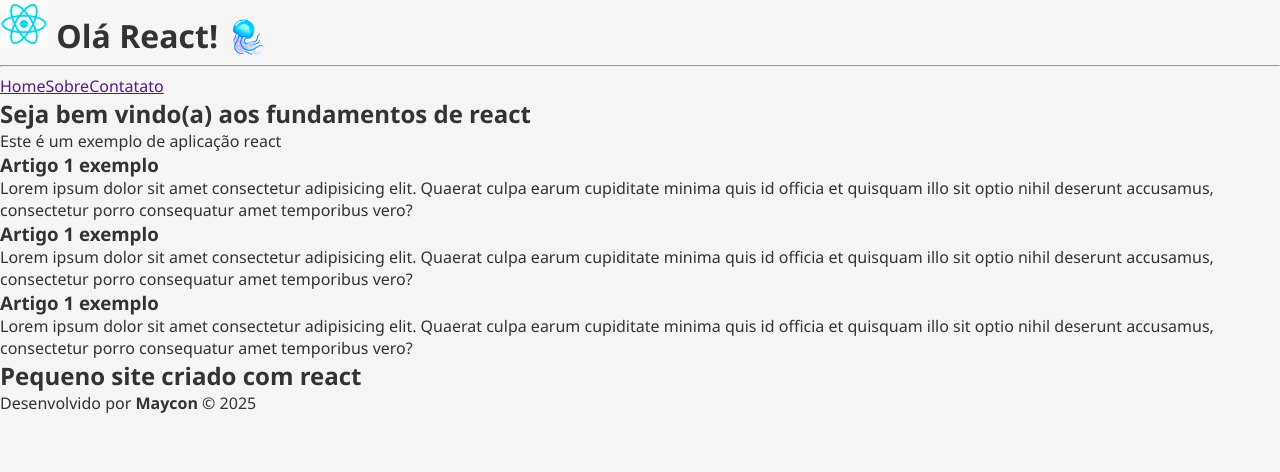
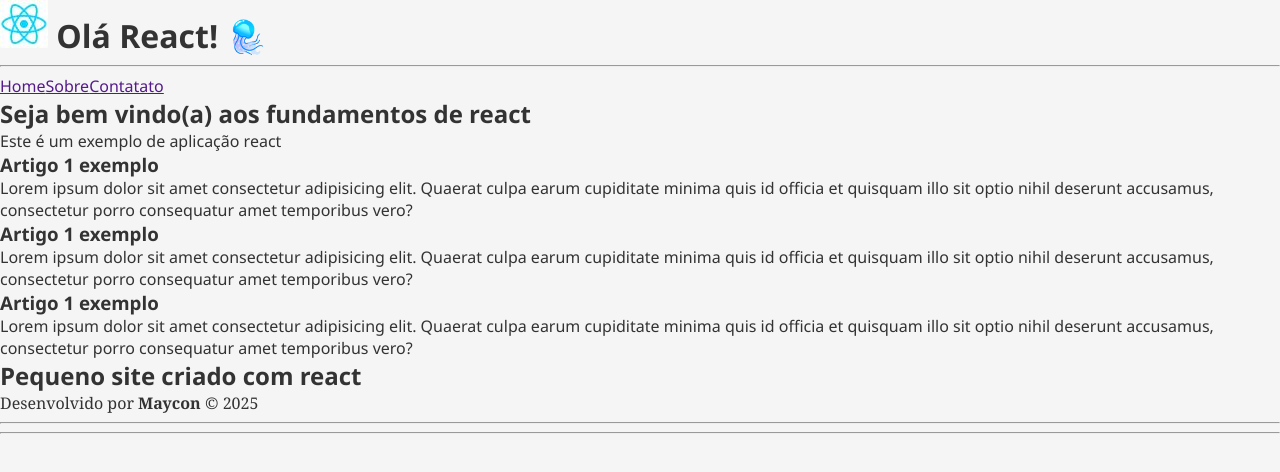
Before and after one commit to mayconr4/react-fundamentos, a React (Vite) app: page / in a window 1280 px wide. Shown: the top 472 px of the page. Built offline with nearby package versions, Linux system fonts and the light colour scheme.

Commit message:
cria e aplica classe

```diff
--- a/src/components/Rodape.tsx
+++ b/src/components/Rodape.tsx
@@ -1,10 +1,15 @@
 export default function Rodape() {
   return (
+    <>
       <footer>
         <h2>Pequeno site criado com react</h2>
         <p>
           Desenvolvido por <b>Maycon</b> &copy; 2025
         </p>
       </footer>
+      <hr />
+      <p className="outro-texto"></p>
+      <hr />
+    </>
   );
 }
--- a/src/global.css
+++ b/src/global.css
@@ -18,3 +18,13 @@
   background-color: #f5f5f5;
   color: #333;
 }
+
+/* seletor descendente */
+footer p {
+  font-family: Cambria, serif;
+}
+
+/* Seletord  de classe */
+.outro-texto {
+  text-transform: uppercase;
+}
```
Lines whose indentation alone changed are shown as unchanged.
